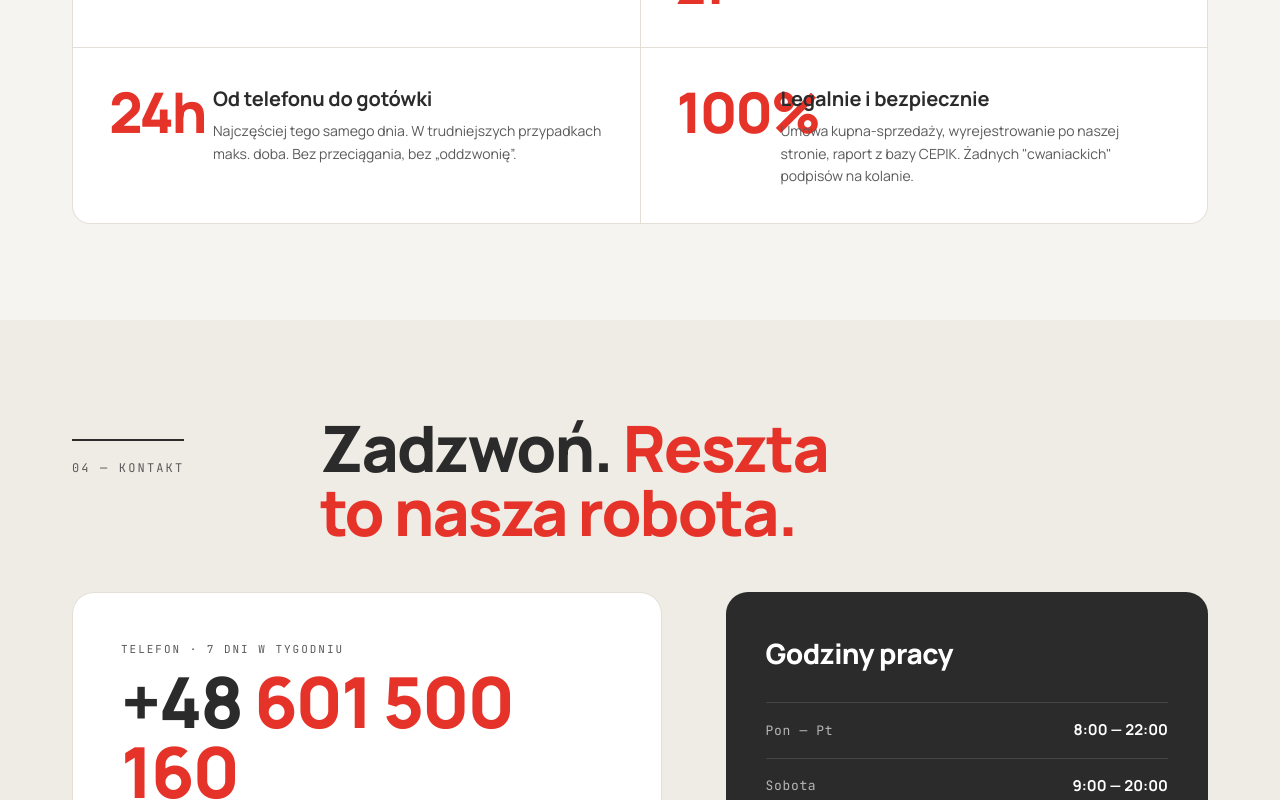
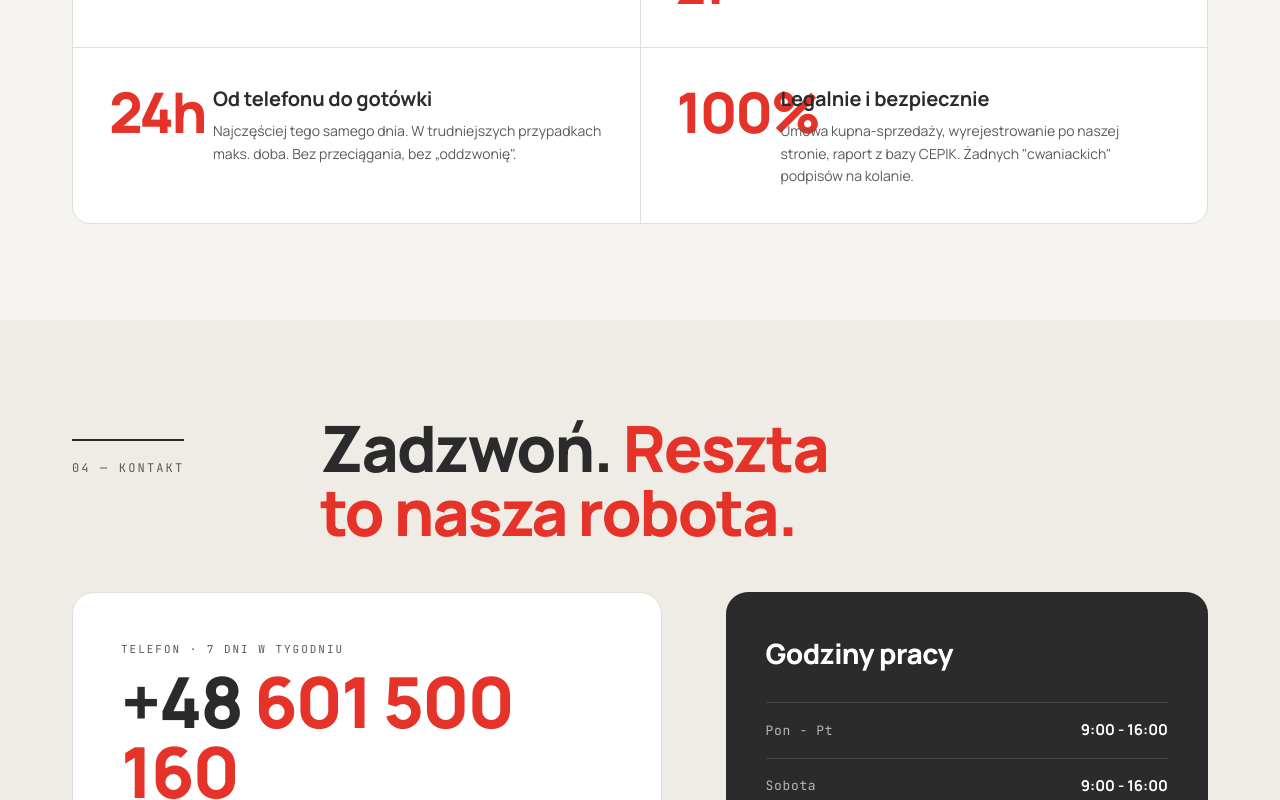
Before and after one commit to Kris1027/nextjs-autoshop, a Next.js app: page / in a window 1280 px wide. Shown: the part 2420-3220 px from the top of the page. Built offline with nearby package versions, Linux system fonts and the light colour scheme.

Commit message:
Extract all inline data and contact constants to src/lib/data.ts

```diff
--- a/src/components/layout/footer.tsx
+++ b/src/components/layout/footer.tsx
@@ -1,12 +1,14 @@
+import { phone, businessName } from '@/lib/data';
+
 export default function Footer() {
   return (
     <footer className='py-12 border-t border-line'>
       <div className='max-w-300 mx-auto px-8 max-[560px]:px-5 flex justify-between items-center font-mono text-[11px] uppercase tracking-[0.16em] text-ink-soft'>
         <div>
-          © 2009–2026 <b className='text-ink'>skupAUT</b> · Wszystkie prawa
-          zastrzeżone
+          © 2009–2026 <b className='text-ink'>{businessName}</b> · Wszystkie
+          prawa zastrzeżone
         </div>
-        <div>Skup samochodów · Polska · +48 601 500 160</div>
+        <div>Skup samochodów · Polska · {phone}</div>
       </div>
     </footer>
   );
--- a/src/components/layout/header.tsx
+++ b/src/components/layout/header.tsx
@@ -1,3 +1,5 @@
+import { phone } from '@/lib/data';
+
 export default function Header() {
   return (
     <header className='border-b border-line bg-paper sticky top-0 z-10'>
@@ -15,10 +17,10 @@ export default function Header() {
         </div>
 
         <a
-          href='tel:+48601500160'
+          href={`tel:${phone.replace(/\s/g, '')}`}
           className="inline-flex items-center gap-2.5 bg-ink text-white px-4 py-2.5 rounded-full font-bold text-[14px] tracking-[0.01em] before:content-[''] before:w-2 before:h-2 before:rounded-full before:bg-red"
         >
-          +48 601 500 160
+          {phone}
         </a>
       </div>
     </header>
--- a/src/components/sections/contact.tsx
+++ b/src/components/sections/contact.tsx
@@ -1,3 +1,5 @@
+import { phone, email, contactHours } from '@/lib/data';
+
 export default function Contact() {
   return (
     <section id='kontakt' className='bg-paper-2 py-24 max-[960px]:py-18'>
@@ -25,7 +27,7 @@ export default function Contact() {
                 className='font-extrabold tracking-[-0.03em] leading-none'
                 style={{ fontSize: 'clamp(40px, 5.5vw, 72px)' }}
               >
-                +48 <b className='text-red'>601 500 160</b>
+                +48 <b className='text-red'>{phone.slice(4)}</b>
               </div>
             </div>
 
@@ -34,7 +36,7 @@ export default function Contact() {
                 <span className='block font-mono text-[10px] tracking-[0.18em] uppercase text-ink-soft mb-1.5'>
                   E-mail
                 </span>
-                <b className='text-[15px]'>kontakt@skupaut.pl</b>
+                <b className='text-[15px]'>{email}</b>
               </div>
               <div>
                 <span className='block font-mono text-[10px] tracking-[0.18em] uppercase text-ink-soft mb-1.5'>
@@ -46,7 +48,7 @@ export default function Contact() {
                 <span className='block font-mono text-[10px] tracking-[0.18em] uppercase text-ink-soft mb-1.5'>
                   WhatsApp
                 </span>
-                <b className='text-[15px]'>+48 601 500 160</b>
+                <b className='text-[15px]'>{phone}</b>
               </div>
               <div>
                 <span className='block font-mono text-[10px] tracking-[0.18em] uppercase text-ink-soft mb-1.5'>
@@ -62,12 +64,7 @@ export default function Contact() {
               Godziny pracy
             </h3>
             <div className='flex flex-col border-t border-white/12'>
-              {[
-                ['Pon — Pt', '8:00 — 22:00'],
-                ['Sobota', '9:00 — 20:00'],
-                ['Niedziela', '10:00 — 18:00'],
-                ['Święta', 'Po telefonie'],
-              ].map(([day, hours]) => (
+              {contactHours.map(([day, hours]) => (
                 <div
                   key={day}
                   className='flex justify-between items-center py-4 border-b border-white/12 text-[15px]'
--- a/src/components/sections/how-it-works.tsx
+++ b/src/components/sections/how-it-works.tsx
@@ -1,26 +1,4 @@
-const steps = [
-  {
-    step: 'Krok 01',
-    time: "15'",
-    title: 'Wycena przez telefon',
-    desc: 'Dzwonisz, opisujesz auto — markę, rocznik, przebieg, stan. Wstępną kwotę podajemy w 15 minut.',
-    highlight: false,
-  },
-  {
-    step: 'Krok 02',
-    time: '2h',
-    title: 'Dojeżdżamy do Ciebie',
-    desc: 'Oglądamy auto na miejscu, w tym samym dniu. Nie musisz nigdzie jechać — w razie potrzeby zabieramy własną lawetą.',
-    highlight: true,
-  },
-  {
-    step: 'Krok 03',
-    time: '—',
-    title: 'Gotówka i papiery',
-    desc: 'Spisujemy umowę, płacimy gotówką lub przelewem natychmiastowym. Formalności załatwiamy w 15 minut.',
-    highlight: false,
-  },
-];
+import { howItWorksSteps } from '@/lib/data';
 
 export default function HowItWorks() {
   return (
@@ -40,7 +18,7 @@ export default function HowItWorks() {
         </div>
 
         <div className='grid grid-cols-3 gap-6 max-[960px]:grid-cols-1'>
-          {steps.map((s) => (
+          {howItWorksSteps.map((s) => (
             <div
               key={s.step}
               className={`border rounded-2xl p-7 flex flex-col gap-4.5 min-h-70 ${
--- a/src/components/sections/what-we-buy.tsx
+++ b/src/components/sections/what-we-buy.tsx
@@ -1,29 +1,4 @@
-const items = [
-  {
-    num: '01',
-    title: 'Osobowe',
-    desc: 'Każda marka i model — od miejskich aut po SUV-y i premium.',
-    iconClass: 'bg-paper-2 text-ink',
-  },
-  {
-    num: '02',
-    title: 'Dostawcze',
-    desc: 'Busy, kontraktowe vany, auta firmowe na fakturę VAT.',
-    iconClass: 'bg-ink text-white',
-  },
-  {
-    num: '03',
-    title: 'Powypadkowe',
-    desc: 'Po stłuczce, po pożarze, do kasacji — wyceniamy każdy stan.',
-    iconClass: 'bg-red text-white',
-  },
-  {
-    num: '04',
-    title: 'Problematyczne',
-    desc: 'Z kredytem, bez OC, bez przeglądu, na obcych znakach — bierzemy.',
-    iconClass: 'bg-paper-2 text-ink',
-  },
-];
+import { whatWeBuyItems } from '@/lib/data';
 
 export default function WhatWeBuy() {
   return (
@@ -43,7 +18,7 @@ export default function WhatWeBuy() {
         </div>
 
         <div className='grid grid-cols-4 gap-px bg-line border border-line rounded-[18px] overflow-hidden max-[960px]:grid-cols-2 max-[560px]:grid-cols-1'>
-          {items.map((item) => (
+          {whatWeBuyItems.map((item) => (
             <div
               key={item.num}
               className='bg-white px-6 pt-7 pb-8 min-h-55 flex flex-col justify-between'
--- a/src/components/sections/why-us.tsx
+++ b/src/components/sections/why-us.tsx
@@ -1,25 +1,4 @@
-const reasons = [
-  {
-    big: '17',
-    title: 'Lat doświadczenia',
-    desc: 'Od 2009 roku skupujemy auta w całej Polsce. Wiemy ile co naprawdę kosztuje — i nie próbujemy zbijać ceny po przyjeździe.',
-  },
-  {
-    big: '0 zł',
-    title: 'Za dojazd i lawetę',
-    desc: 'Przyjeżdżamy na nasz koszt, niezależnie od dystansu. Nie ma znaczenia czy auto pali, jeździ, czy stoi w garażu od pięciu lat.',
-  },
-  {
-    big: '24h',
-    title: 'Od telefonu do gotówki',
-    desc: 'Najczęściej tego samego dnia. W trudniejszych przypadkach maks. doba. Bez przeciągania, bez „oddzwonię”.',
-  },
-  {
-    big: '100%',
-    title: 'Legalnie i bezpiecznie',
-    desc: 'Umowa kupna-sprzedaży, wyrejestrowanie po naszej stronie, raport z bazy CEPIK. Żadnych "cwaniackich" podpisów na kolanie.',
-  },
-];
+import { whyUsReasons } from '@/lib/data';
 
 export default function WhyUs() {
   return (
@@ -38,7 +17,7 @@ export default function WhyUs() {
         </div>
 
         <div className='grid grid-cols-2 gap-px bg-line border border-line rounded-[18px] overflow-hidden max-[960px]:grid-cols-1'>
-          {reasons.map((r) => (
+          {whyUsReasons.map((r) => (
             <div
               key={r.title}
               className='bg-white p-9 grid grid-cols-[80px_1fr] gap-6 items-start'
--- /dev/null
+++ b/src/lib/data.ts
@@ -0,0 +1,84 @@
+export const phone = '+48 601 500 160';
+export const email = 'kontakt@skupaut.pl';
+export const businessName = 'skupAUT';
+
+export const howItWorksSteps = [
+  {
+    step: 'Krok 01',
+    time: "15'",
+    title: 'Wycena przez telefon',
+    desc: 'Dzwonisz, opisujesz auto — markę, rocznik, przebieg, stan. Wstępną kwotę podajemy w 15 minut.',
+    highlight: false,
+  },
+  {
+    step: 'Krok 02',
+    time: '2h',
+    title: 'Dojeżdżamy do Ciebie',
+    desc: 'Oglądamy auto na miejscu, w tym samym dniu. Nie musisz nigdzie jechać — w razie potrzeby zabieramy własną lawetą.',
+    highlight: true,
+  },
+  {
+    step: 'Krok 03',
+    time: '—',
+    title: 'Gotówka i papiery',
+    desc: 'Spisujemy umowę, płacimy gotówką lub przelewem natychmiastowym. Formalności załatwiamy w 15 minut.',
+    highlight: false,
+  },
+];
+
+export const whatWeBuyItems = [
+  {
+    num: '01',
+    title: 'Osobowe',
+    desc: 'Każda marka i model — od miejskich aut po SUV-y i premium.',
+    iconClass: 'bg-paper-2 text-ink',
+  },
+  {
+    num: '02',
+    title: 'Dostawcze',
+    desc: 'Busy, kontraktowe vany, auta firmowe na fakturę VAT.',
+    iconClass: 'bg-ink text-white',
+  },
+  {
+    num: '03',
+    title: 'Powypadkowe',
+    desc: 'Po stłuczce, po pożarze, do kasacji — wyceniamy każdy stan.',
+    iconClass: 'bg-red text-white',
+  },
+  {
+    num: '04',
+    title: 'Problematyczne',
+    desc: 'Z kredytem, bez OC, bez przeglądu, na obcych znakach — bierzemy.',
+    iconClass: 'bg-paper-2 text-ink',
+  },
+];
+
+export const whyUsReasons = [
+  {
+    big: '17',
+    title: 'Lat doświadczenia',
+    desc: 'Od 2009 roku skupujemy auta w całej Polsce. Wiemy ile co naprawdę kosztuje — i nie próbujemy zbijać ceny po przyjeździe.',
+  },
+  {
+    big: '0 zł',
+    title: 'Za dojazd i lawetę',
+    desc: 'Przyjeżdżamy na nasz koszt, niezależnie od dystansu. Nie ma znaczenia czy auto pali, jeździ, czy stoi w garażu od pięciu lat.',
+  },
+  {
+    big: '24h',
+    title: 'Od telefonu do gotówki',
+    desc: 'Najczęściej tego samego dnia. W trudniejszych przypadkach maks. doba. Bez przeciągania, bez „oddzwonię".',
+  },
+  {
+    big: '100%',
+    title: 'Legalnie i bezpiecznie',
+    desc: 'Umowa kupna-sprzedaży, wyrejestrowanie po naszej stronie, raport z bazy CEPIK. Żadnych "cwaniackich" podpisów na kolanie.',
+  },
+];
+
+export const contactHours = [
+  ['Pon - Pt', '9:00 - 16:00'],
+  ['Sobota', '9:00 - 16:00'],
+  ['Niedziela', '11:00 - 15:00'],
+  ['Święta', 'Telefon'],
+];
```
Also changed, not shown: src/components/sections/hero.tsx (+6 -5 lines).
